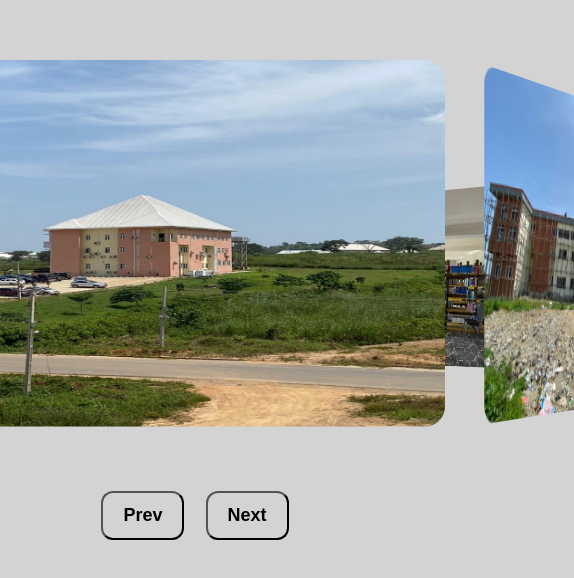
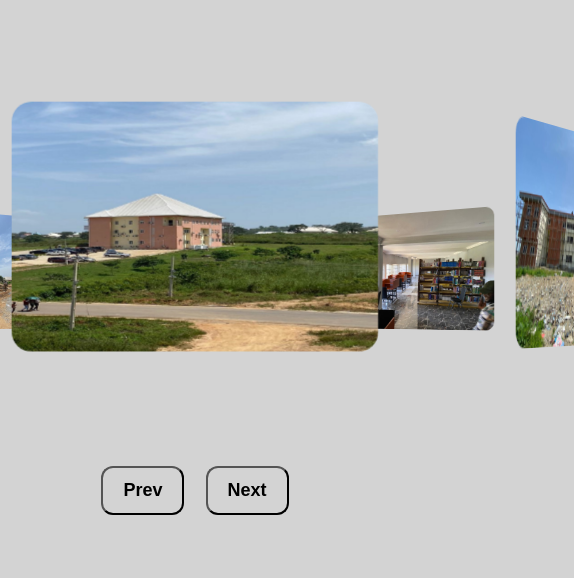
Before and after one commit to ntamiegbe/Rotating-Image-Gallery, a plain HTML site: page index.html in a window 390 px wide. Shown: the part 112-690 px from the top of the page, 574 px wide, since content can reach past the window. Drawn offline with Linux system fonts and the light colour scheme.

Commit message:
Media queries for responsiveness

```diff
--- a/style.css
+++ b/style.css
@@ -68,3 +68,20 @@ img {
 #next {
     right: 20%;
 }
+
+@media only screen and (max-width: 480px) {
+
+    img {
+        width: 90%;
+        height: 150px;
+    }
+
+    .img-container {
+        width: 220px;
+        height: 250px;
+    }
+
+    .btn-container {
+        display: flex;
+    }
+}
```
